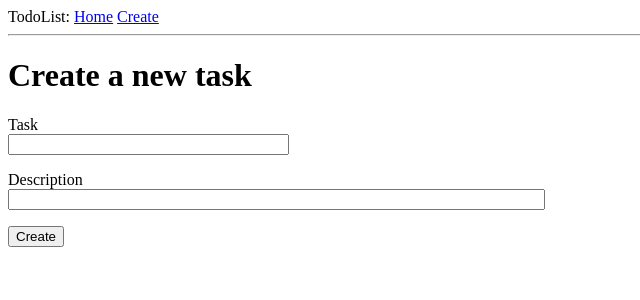
After one commit to andres19r/todolist-flask, a Flask app: page /create in a window 1280 px wide. The commit adds this page. Shown: the top 300 px of the page, without its empty margins (0-640 px from the left). Run offline with Flask 2, Linux system fonts and the light colour scheme.

Commit message:
create task form

```diff
--- a/app/__init__.py
+++ b/app/__init__.py
@@ -1,7 +1,9 @@
 from flask import Flask
+from config import Config
 
 
 app = Flask(__name__)
+app.config.from_object(Config)
 
 
 from app import routes
--- /dev/null
+++ b/app/forms.py
@@ -0,0 +1,9 @@
+from flask_wtf import FlaskForm
+from wtforms import StringField, SubmitField, BooleanField
+from wtforms.validators import DataRequired
+
+
+class CreateTaskForm(FlaskForm):
+    task = StringField('Task', validators=[DataRequired()])
+    description = StringField('Description')
+    submit = SubmitField('Create')
--- a/app/routes.py
+++ b/app/routes.py
@@ -1,7 +1,13 @@
 from app import app
 from flask import render_template
+from app.forms import CreateTaskForm
 
 
 @app.route('/')
 def index():
     return render_template('index.html')
+
+@app.route('/create')
+def create():
+    form = CreateTaskForm()
+    return render_template('create.html', title='Create Task', form=form)
--- a/app/templates/base.html
+++ b/app/templates/base.html
@@ -7,7 +7,10 @@
     {% endif %}
   </head>
   <body>
-    <div>TodoList: <a href="{{ url_for('index') }}">Home</a></div>
+    <div>TodoList:
+      <a href="{{ url_for('index') }}">Home</a>
+      <a href="{{ url_for('create') }}">Create</a>
+    </div>
     <hr>
     {% block content %}{% endblock %}
   </body>
--- /dev/null
+++ b/app/templates/create.html
@@ -0,0 +1,17 @@
+{% extends 'base.html' %}
+
+{% block content %}
+<h1>Create a new task</h1>
+<form action="" method="post">
+  {{ form.hidden_tag() }}
+  <p>
+  {{ form.task.label }} <br>
+  {{ form.task(size=32) }}
+  </p>
+  <p>
+  {{ form.description.label }} <br>
+  {{ form.description(size=64) }}
+  </p>
+  <p>{{ form.submit() }}</p>
+</form>
+{% endblock %}
--- /dev/null
+++ b/config.py
@@ -0,0 +1,4 @@
+import os
+
+class Config(object):
+    SECRET_KEY = os.environ.get('SECRET_KEY') or 'very-secret-key'
```
